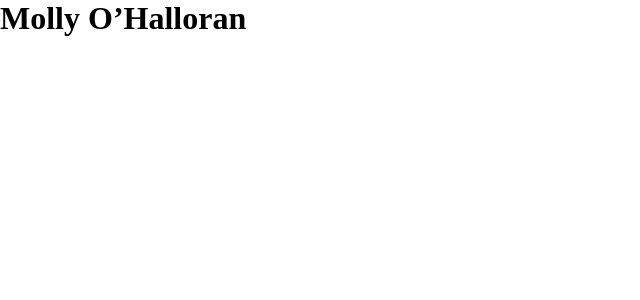
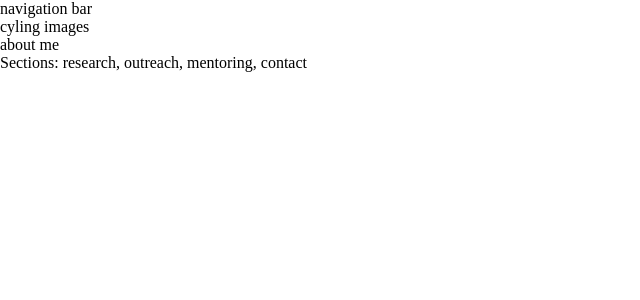
Before and after one commit to mohalloran00/mohalloran00.github.io, a React (Vite) app in the folder react-vite/: page /#/ in a window 1280 px wide. Shown: the top 300 px of the page, without its empty margins (0-640 px from the left). Built offline with nearby package versions, Linux system fonts and the light colour scheme.

Commit message:
text-based layout

```diff
--- a/react-vite/src/App.jsx
+++ b/react-vite/src/App.jsx
@@ -1,5 +1,12 @@
 function App() {
-  return <h1>Molly O’Halloran</h1>;
+  return (
+    <>
+      <p>navigation bar</p>
+      <p>cyling images</p>
+      <p>about me</p>
+      <p>Sections: research, outreach, mentoring, contact</p>
+    </>
+  );
 }
 
 export default App;
```
